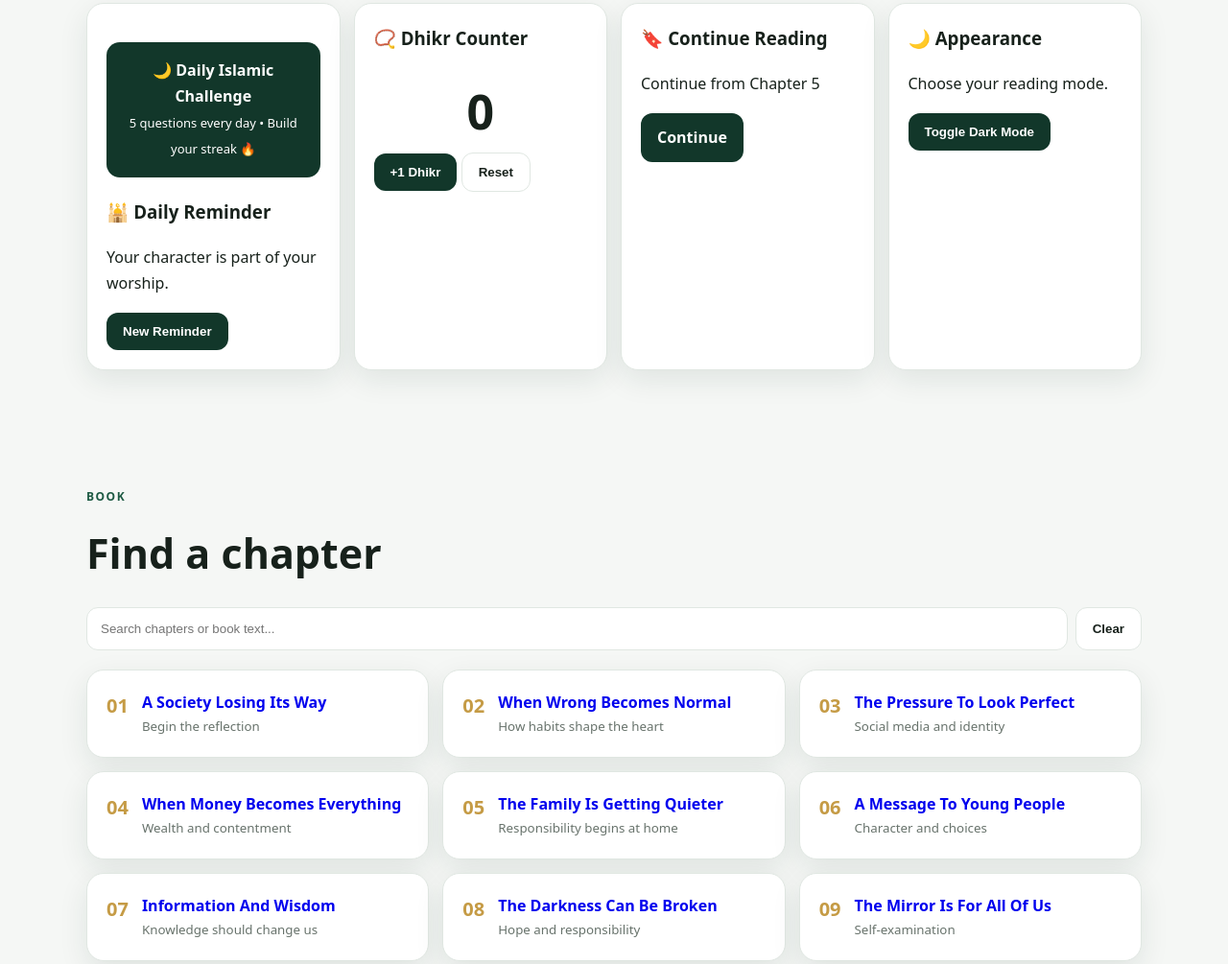
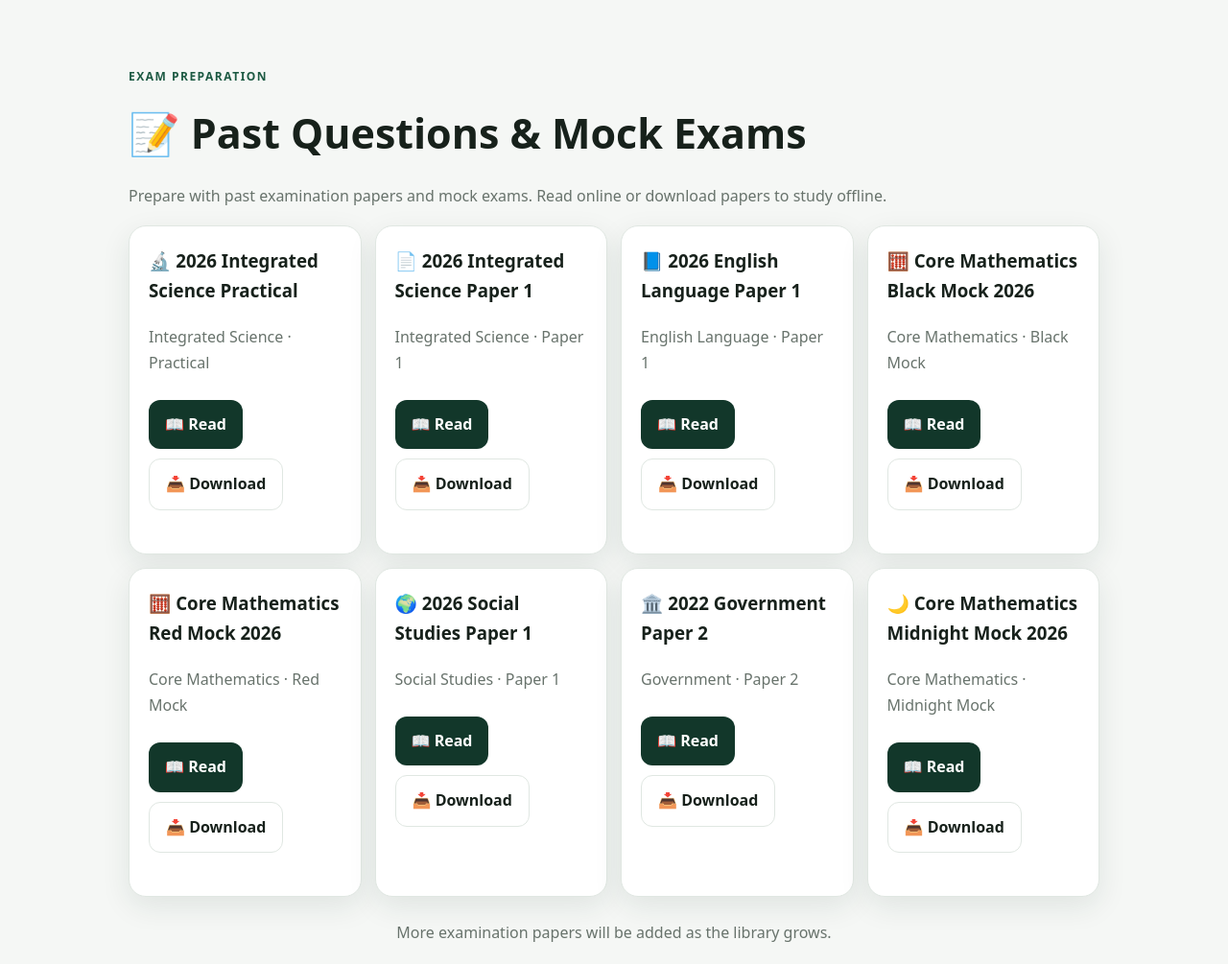
Before and after one commit to abdulsammedtakiyudeen-bot/abdulsammedtakiyudeen-bot.github.io, a plain HTML site: page index.html in a window 1280 px wide. Shown: the part 1904-2909 px from the top of the page at 96% size. Drawn offline with Linux system fonts and the light colour scheme.

Commit message:
Add Past Questions Library section to index.html

```diff
--- a/index.html
+++ b/index.html
@@ -96,6 +96,131 @@
   </div>
 </section>
 <!-- END DARK STAIN BOOKS -->
+  <!-- PAST QUESTIONS LIBRARY -->
+<section class="section container" id="past-questions">
+
+  <p class="label">EXAM PREPARATION</p>
+  <h2>📝 Past Questions & Mock Exams</h2>
+
+  <p class="muted">
+    Prepare with past examination papers and mock exams.
+    Read online or download papers to study offline.
+  </p>
+
+  <div class="tools">
+
+    <div class="tool-card">
+      <h3>🔬 2026 Integrated Science Practical</h3>
+      <p class="muted">Integrated Science · Practical</p>
+      <div class="actions">
+        <a class="btn primary"
+           href="./past-questions/2026-integrated-science-practical.pdf"
+           target="_blank" rel="noopener">📖 Read</a>
+        <a class="btn secondary"
+           href="./past-questions/2026-integrated-science-practical.pdf"
+           download>📥 Download</a>
+      </div>
+    </div>
+
+    <div class="tool-card">
+      <h3>📄 2026 Integrated Science Paper 1</h3>
+      <p class="muted">Integrated Science · Paper 1</p>
+      <div class="actions">
+        <a class="btn primary"
+           href="./past-questions/2026-integrated-science-paper-1.pdf"
+           target="_blank" rel="noopener">📖 Read</a>
+        <a class="btn secondary"
+           href="./past-questions/2026-integrated-science-paper-1.pdf"
+           download>📥 Download</a>
+      </div>
+    </div>
+
+    <div class="tool-card">
+      <h3>📘 2026 English Language Paper 1</h3>
+      <p class="muted">English Language · Paper 1</p>
+      <div class="actions">
+        <a class="btn primary"
+           href="./past-questions/2026-english-language-paper-1.pdf"
+           target="_blank" rel="noopener">📖 Read</a>
+        <a class="btn secondary"
+           href="./past-questions/2026-english-language-paper-1.pdf"
+           download>📥 Download</a>
+      </div>
+    </div>
+
+    <div class="tool-card">
+      <h3>🧮 Core Mathematics Black Mock 2026</h3>
+      <p class="muted">Core Mathematics · Black Mock</p>
+      <div class="actions">
+        <a class="btn primary"
+           href="./past-questions/core-mathematics-black-mock-2026.pdf"
+           target="_blank" rel="noopener">📖 Read</a>
+        <a class="btn secondary"
+           href="./past-questions/core-mathematics-black-mock-2026.pdf"
+           download>📥 Download</a>
+      </div>
+    </div>
+
+    <div class="tool-card">
+      <h3>🧮 Core Mathematics Red Mock 2026</h3>
+      <p class="muted">Core Mathematics · Red Mock</p>
+      <div class="actions">
+        <a class="btn primary"
+           href="./past-questions/core-mathematics-red-mock-2026.pdf"
+           target="_blank" rel="noopener">📖 Read</a>
+        <a class="btn secondary"
+           href="./past-questions/core-mathematics-red-mock-2026.pdf"
+           download>📥 Download</a>
+      </div>
+    </div>
+
+    <div class="tool-card">
+      <h3>🌍 2026 Social Studies Paper 1</h3>
+      <p class="muted">Social Studies · Paper 1</p>
+      <div class="actions">
+        <a class="btn primary"
+           href="./past-questions/2026-social-studies-paper-1.pdf"
+           target="_blank" rel="noopener">📖 Read</a>
+        <a class="btn secondary"
+           href="./past-questions/2026-social-studies-paper-1.pdf"
+           download>📥 Download</a>
+      </div>
+    </div>
+
+    <div class="tool-card">
+      <h3>🏛️ 2022 Government Paper 2</h3>
+      <p class="muted">Government · Paper 2</p>
+      <div class="actions">
+        <a class="btn primary"
+           href="./past-questions/2022-government-paper-2.pdf"
+           target="_blank" rel="noopener">📖 Read</a>
+        <a class="btn secondary"
+           href="./past-questions/2022-government-paper-2.pdf"
+           download>📥 Download</a>
+      </div>
+    </div>
+
+    <div class="tool-card">
+      <h3>🌙 Core Mathematics Midnight Mock 2026</h3>
+      <p class="muted">Core Mathematics · Midnight Mock</p>
+      <div class="actions">
+        <a class="btn primary"
+           href="./past-questions/core-mathematics-midnight-mock-2026.pdf"
+           target="_blank" rel="noopener">📖 Read</a>
+        <a class="btn secondary"
+           href="./past-questions/core-mathematics-midnight-mock-2026.pdf"
+           download>📥 Download</a>
+      </div>
+    </div>
+
+  </div>
+
+  <p class="muted" style="margin-top:24px;text-align:center;">
+    More examination papers will be added as the library grows.
+  </p>
+
+</section>
+<!-- END PAST QUESTIONS LIBRARY -->
 <div class="tools">
 <div class="tool-card"><div style="margin:20px 0;">
   <a href="./daily-challenge.html"
```
